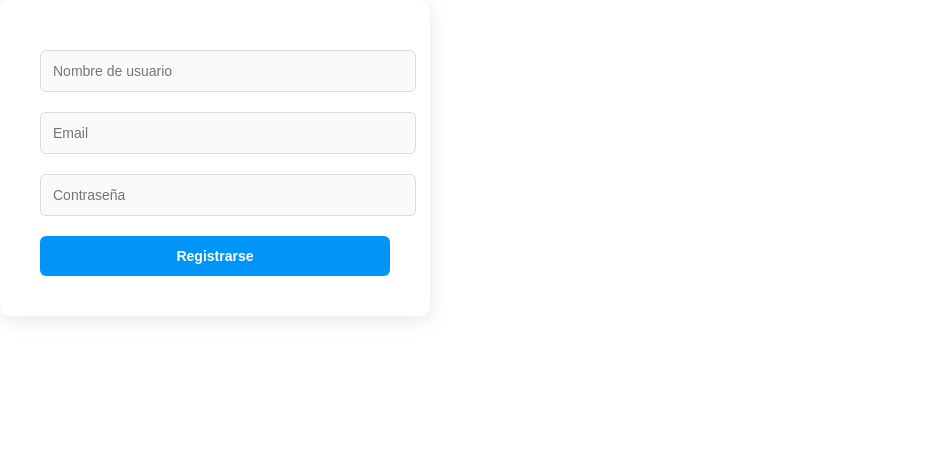
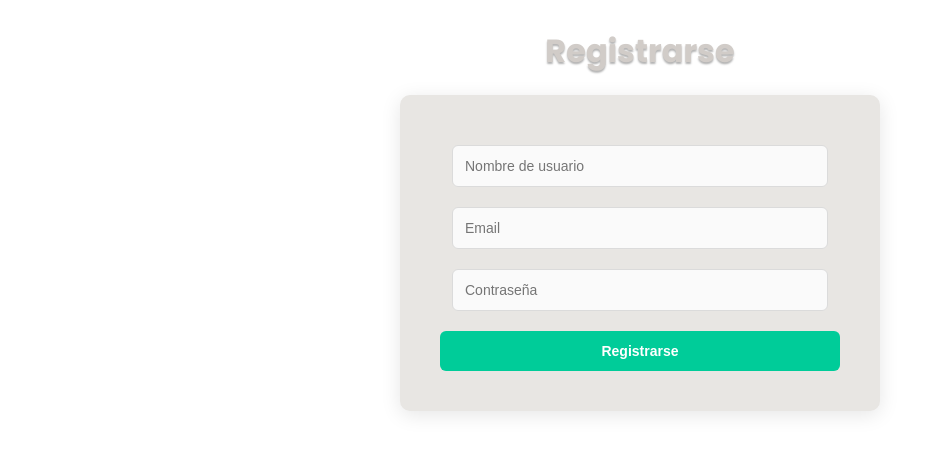
Before and after one commit to beldomadeira/DWM-Proyecto, a React (Create React App) app: page /register in a window 1280 px wide. Shown: the top 454 px of the page, without its empty margins (0-929 px from the left). Built offline with nearby package versions, Linux system fonts and the light colour scheme.

Commit message:
arreglos en el css

```diff
--- a/src/components/LeftSide.css
+++ b/src/components/LeftSide.css
@@ -2,6 +2,7 @@
     width: 200px;
     height: 30px;
     margin-left: 10px;
+    cursor: pointer;
 }
 
 .logoText {
--- a/src/components/LeftSide.js
+++ b/src/components/LeftSide.js
@@ -3,12 +3,20 @@ import './LeftSide.css';
 import HomeIcon from '@mui/icons-material/Home';
 import NotificationsIcon from '@mui/icons-material/Notifications';
 import AddIcon from '@mui/icons-material/Add';
+import {useNavigate} from "react-router-dom";
 
 const LeftSide = ({ userProfilePic }) => {
+
+    const navigate = useNavigate();
+
+    const handleSubmit = (e) => {
+        e.preventDefault();
+        navigate("/feed");
+    }
     return (
         <div className="LeftSidePart">
             <div className="logoPart">
-                <h1 className="logoText">UCUGRAM</h1>
+                <h1 className="logoText" onClick={handleSubmit}>UCUGRAM</h1>
             </div>
             <div className="navLinkPart">
                 <div className="navLink">
--- a/src/components/LoginPage.jsx
+++ b/src/components/LoginPage.jsx
@@ -1,28 +1,66 @@
-import React from 'react';
+import React, { useState } from 'react';
 import Box from '@mui/material/Box';
 import Link from '@mui/material/Link';
 import "./loginPage.css";
 import AccountCircleIcon from '@mui/icons-material/AccountCircle';
 import LockIcon from '@mui/icons-material/Lock';
 
+export const LoginPage = () => {
+
   const preventDefault = (event) => event.preventDefault();
+  const [usernameLogin, setUsernameLogin] =  useState("");
+  const [passwordLogin, setPasswordLogin] =  useState("");
+  const [error, setError] =  useState(null);
 
-export const LoginPage = () => {
+  const validatePassword = (input) => {
+    if (input.length < 8) {
+      setError("Contraseña invalida - Mínimo 8 caracteres.");
+    } else {
+      setError(null);
+    }
+  };
+
+  const handleSubmit = (event) => {
+    event.preventDefault();
+
+    if (passwordLogin.length < 8) {
+      setError('La contraseña debe tener al menos 8 caracteres.');
+    } else {
+      setError(null);
+      console.log('Usuario:', usernameLogin);
+      console.log('Contraseña:', passwordLogin);
+    }
+  };
+
   return (
     <div>
       <h1 className='title-app'>UCUGRAM</h1>
       <div className='log-box'>
         <h3 className='log-text'>Iniciar Sesión</h3>
-            <form className='form-login'>
+        <form className='form-login' onSubmit={handleSubmit}>
           <div className="username-login">
-                <input type="text" placeholder="Usuario" />
+            <input
+              type="text"
+              placeholder="Usuario"
+              value={usernameLogin}
+              onChange={(e) => setUsernameLogin(e.target.value)}
+            />
             <AccountCircleIcon className='user-icon'></AccountCircleIcon>
           </div>
           <div className="password-login">
-                <input type="password" placeholder="Contraseña" />
+            <input
+              type="password"
+              placeholder="Contraseña"
+              value={passwordLogin}
+              onChange={(e) => setPasswordLogin(e.target.value)}
+            />
             <LockIcon className='lock-icon'></LockIcon>
           </div>
+
+          {error && <p className="error-message">{error}</p>}
+
           <button className='boton-ingresar' type="submit">Ingresar</button>
+
           <Box
             sx={{
               display: 'flex',
@@ -58,8 +96,5 @@ export const LoginPage = () => {
         </form>
       </div>
     </div>
-
-
-
   );
 }
--- a/src/components/Register.css
+++ b/src/components/Register.css
@@ -4,23 +4,23 @@
     justify-content: center;
     align-items: center;
     height: 100vh;
-    background-color: #fafafa;
+    background-color: #e8e6e3;
 }
 
 .form-register {
-    background-color: white;
+    background-color: #e8e6e3;
     padding: 40px;
     border-radius: 10px;
     box-shadow: 0px 4px 20px rgba(0, 0, 0, 0.1);
-    width: 350px;
-    font-family: 'Arial', sans-serif;
-}
+    display: flex;
+    flex-direction: column;
+    margin: 0 auto;
+    flex-direction: column;
+    justify-content: center;
+    align-items: center;
+    width: 400px;
 
-h2 {
-    text-align: center;
-    margin-bottom: 30px;
-    color: #333;
-    font-weight: 400;
+
 }
 
 input {
@@ -31,6 +31,7 @@ input {
     border: 1px solid #dbdbdb;
     font-size: 14px;
     background-color: #fafafa;
+    width: 350px;
 }
 
 input:focus {
@@ -41,7 +42,7 @@ input:focus {
 button {
     width: 100%;
     padding: 12px;
-    background-color: #0095f6;
+    background-color: #00cc99;
     color: white;
     font-size: 14px;
     font-weight: bold;
@@ -52,10 +53,17 @@ button {
 }
 
 button:hover {
-    background-color: #007bb5;
+    background-color: #009977;
 }
 
-p {
+.title-register {
+    font-size: 2rem;
+    text-align: center;
+    margin-bottom: 20px;
+    text-shadow: 0px 2px 2px rgba(0, 0, 0, 0.3);
+}
+
+/* p {
     text-align: center;
     font-size: 14px;
     color: #8e8e8e;
@@ -66,4 +74,4 @@ a {
     color: #0095f6;
     text-decoration: none;
     font-weight: bold;
-}
+} */
--- a/src/pages/Register.jsx
+++ b/src/pages/Register.jsx
@@ -25,6 +25,8 @@ const RegisterFormulario = () => {
     }
 
     return (
+        <div>
+            <h2 className="title-register">Registrarse</h2>
             <form className="form-register" onSubmit={handleSubmit}>
                 <input
                     type="text"
@@ -49,6 +51,7 @@ const RegisterFormulario = () => {
                 />
                 <button type="submit">Registrarse</button>
             </form>
+        </div>
     );
 }
 
```
Also changed, not shown: 1 other file (tests, documents, lock files or other folders). Lines whose indentation alone changed are shown as unchanged.
